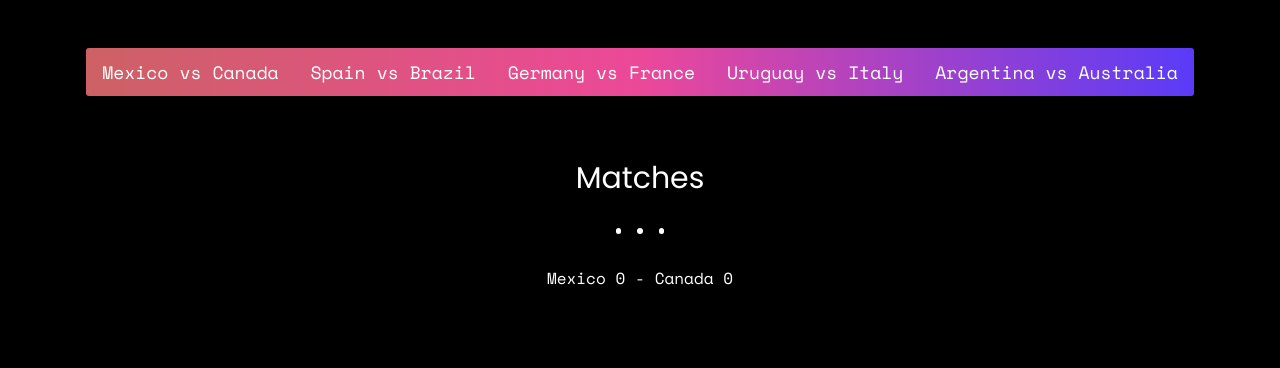
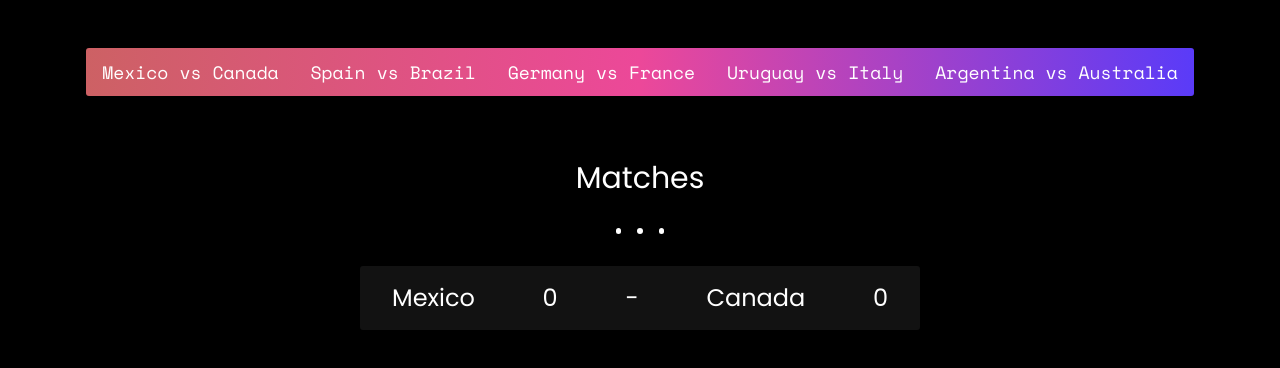
Before and after one commit to Yevhenbk/football-score-board, a Next.js app: page / in a window 1280 px wide. Both pictures are taken after a click on the element "Mexico vs Canada". Shown: the top 368 px of the page. Built offline with nearby package versions, Linux system fonts and the light colour scheme.

Commit message:
Style MatchItem

```diff
--- a/src/components/UI/MatchItem.tsx
+++ b/src/components/UI/MatchItem.tsx
@@ -11,12 +11,25 @@ interface Props {
 const MatchItem: FC<Props> = (props) => {
   return (
     <div
-      className='flex'
+      className='flex flex-row w-[35rem] justify-between
+      text-2xl bg-[#4444] items-center py-4 px-8 rounded-[3px]'
       data-testid={props.testId}
     >
-      <p>
-        {props.homeTeam} {props.homeScore} - {props.awayTeam} {props.awayScore}
-      </p>
+      <h6>
+        {props.homeTeam}
+      </h6>
+      <h6>
+        {props.homeScore}
+      </h6>
+      <h6>
+        -
+      </h6>
+      <h6>
+        {props.awayTeam}
+      </h6>
+      <h6>
+        {props.awayScore}
+      </h6>
     </div>
   )
 }
```
